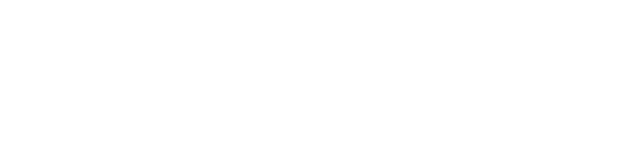
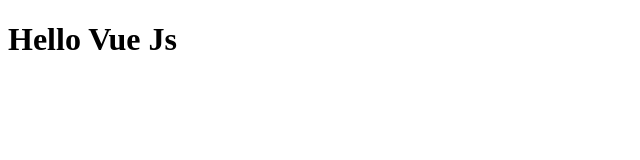
Before and after one commit to evelingcastillon/vue-hello, a plain HTML site: page index.html in a window 1280 px wide. Shown: the whole page, without its empty margins (0-640 px from the left). Drawn offline with nearby package versions, Linux system fonts and the light colour scheme.

Commit message:
stampare su h1 message

```diff
--- a/index.html
+++ b/index.html
@@ -8,6 +8,9 @@
 </head>
 <body>
 
+    <div id="app">
+        <h1>{{message}}</h1>
+    </div>
     <!-- VUE JS -->
     <script src="https://cdn.jsdelivr.net/npm/vue@2.6.12/dist/vue.js"></script>
     <!-- Mio JS -->
--- a/main.js
+++ b/main.js
@@ -0,0 +1,12 @@
+//Descrizione: Stampare a schermo un messaggio all’interno di un h1, utilizzando i data.
+//Bonus: Aggiungere alla pagina un’immagine, presa anch’essa da un data.
+
+const app = new Vue (
+    {
+        el: '#app',
+
+        data: {
+            message: 'Hello Vue Js'
+        }
+    }
+);
```
